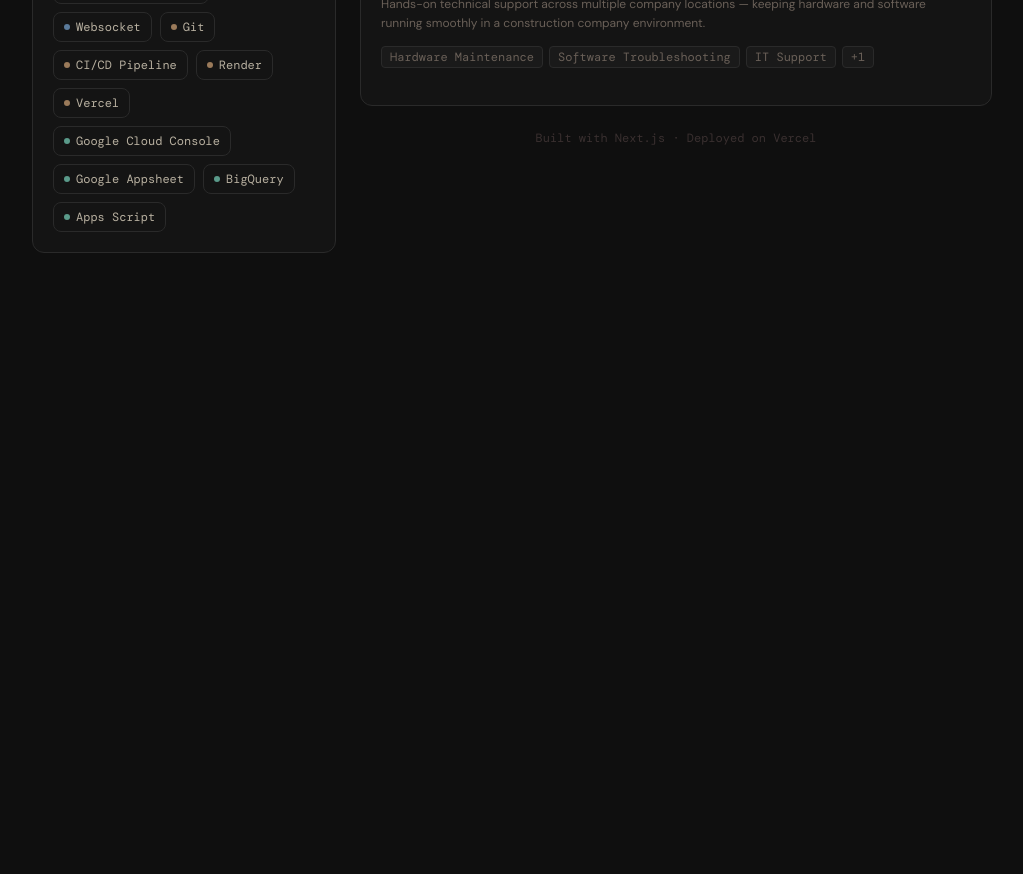
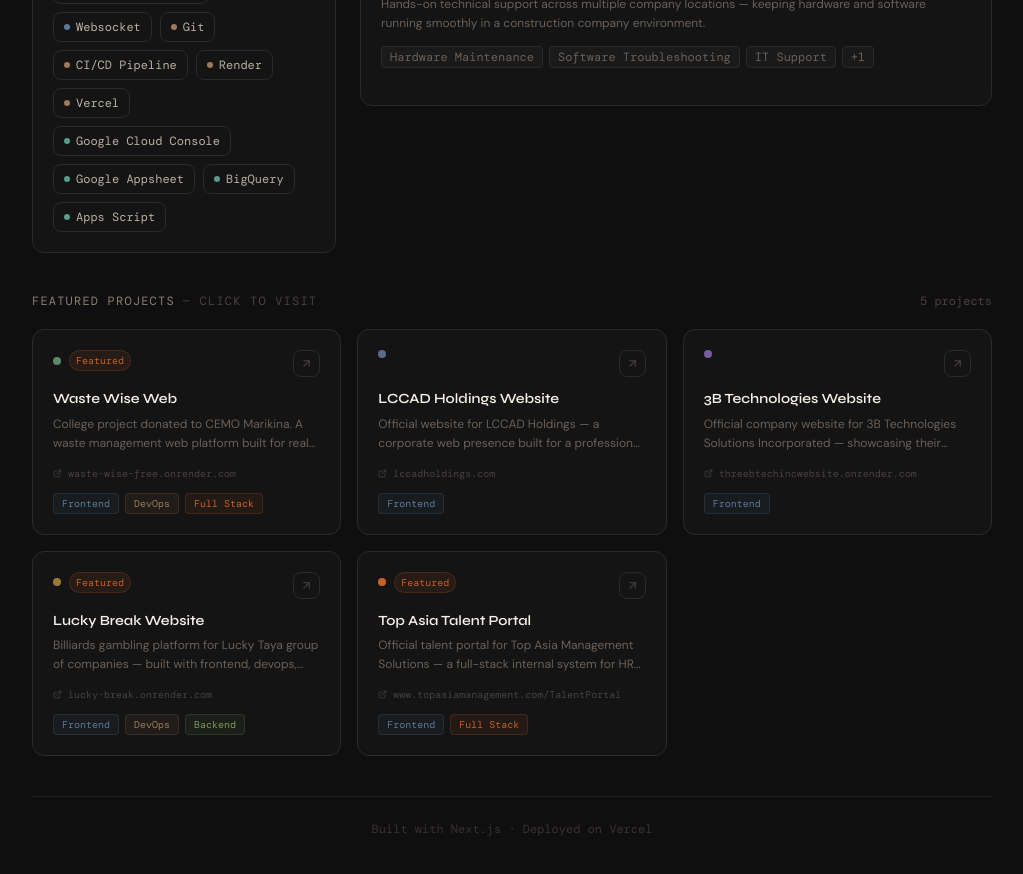
Before and after one commit to raceljude/portfoliov2, a Next.js app: page / in a window 1280 px wide. Shown: the part 920-1794 px from the top of the page, without its empty margins (128-1151 px from the left). Before the commit the page ends 1213 px from the top, so only its background shows below. Built offline with nearby package versions, Linux system fonts and the light colour scheme.

Commit message:
Changes to be committed: 	modified:   app/data.ts 	modified:   app/page.tsx 	new file:   components/ProjectCard.tsx

```diff
--- a/app/data.ts
+++ b/app/data.ts
@@ -33,6 +33,64 @@ export const skills = [
   { label: "Google Appsheet", category: "cloud" },
   { label: "BigQuery", category: "cloud" },
   { label: "Apps Script", category: "cloud" },
+];
+
+export const projects = [
+  {
+    id: "waste-wise",
+    title: "Waste Wise Web",
+    url: "https://waste-wise-free.onrender.com",
+    description:
+      "College project donated to CEMO Marikina. A waste management web platform built for real-world civic use.",
+    role: "Mainly contributed as frontend and devops of the project.",
+    tags: ["Frontend", "DevOps", "Full Stack"],
+    color: "#5a8a6a",
+    featured: true,
+  },
+  {
+    id: "lccad",
+    title: "LCCAD Holdings Website",
+    url: "https://lccadholdings.com",
+    description:
+      "Official website for LCCAD Holdings — a corporate web presence built for a professional audience.",
+    role: "Mainly contributed as frontend of the project.",
+    tags: ["Frontend"],
+    color: "#5a6a8a",
+    featured: false,
+  },
+  {
+    id: "3b-website",
+    title: "3B Technologies Website",
+    url: "https://threebtechincwebsite.onrender.com",
+    description:
+      "Official company website for 3B Technologies Solutions Incorporated — showcasing their services and identity.",
+    role: "Mainly contributed as frontend of the project.",
+    tags: ["Frontend"],
+    color: "#7a5a9a",
+    featured: false,
+  },
+  {
+    id: "lucky-break",
+    title: "Lucky Break Website",
+    url: "https://lucky-break.onrender.com",
+    description:
+      "Billiards gambling platform for Lucky Taya group of companies — built with frontend, devops, and minor backend contributions.",
+    role: "Mainly contributed as devops and frontend with minor backend of the project.",
+    tags: ["Frontend", "DevOps", "Backend"],
+    color: "#9a7a3a",
+    featured: true,
+  },
+  {
+    id: "top-asia-talent",
+    title: "Top Asia Talent Portal",
+    url: "https://www.topasiamanagement.com/TalentPortal",
+    description:
+      "Official talent portal for Top Asia Management Solutions — a full-stack internal system for HR and recruitment.",
+    role: "Mainly contributed as the full stack developer of the project.",
+    tags: ["Frontend", "Full Stack"],
+    color: "#c8602a",
+    featured: true,
+  },
 ];
 
 export const experiences = [
--- a/app/page.tsx
+++ b/app/page.tsx
@@ -5,7 +5,8 @@ import { Mail, Phone, MapPin, GraduationCap, Github, Linkedin } from "lucide-rea
 import ExperienceCard from "@/components/ExperienceCard";
 import ExperienceModal from "@/components/ExperienceModal";
 import SkillBadge from "@/components/SkillBadge";
-import { profile, education, skills, experiences } from "./data";
+import ProjectCard from "@/components/ProjectCard";
+import { profile, education, skills, experiences, projects } from "./data";
 
 type Experience = (typeof experiences)[number];
 
@@ -192,15 +193,38 @@ export default function Home() {
                 />
               ))}
 
-              {/* Footer note */}
-              <p
-                className="text-center text-xs font-mono text-[#3a3030] mt-2"
-                style={{ animation: "fadeIn 0.6s ease 0.6s forwards", opacity: 0 }}
-              >
-                Built with Next.js · Deployed on Vercel
-              </p>
             </div>
           </div>
+
+          {/* ─── PROJECTS ─── */}
+          <section className="mt-10">
+            <div
+              className="flex items-center justify-between mb-5"
+              style={{ animation: "fadeUp 0.6s ease 0.3s forwards", opacity: 0 }}
+            >
+              <h2 className="text-xs font-mono text-[#8a8070] uppercase tracking-widest flex items-center gap-2">
+                Featured Projects
+                <span className="text-[#4a4040]">— click to visit</span>
+              </h2>
+              <span className="text-xs font-mono text-[#4a4040]">{projects.length} projects</span>
+            </div>
+
+            <div className="grid grid-cols-1 sm:grid-cols-2 lg:grid-cols-3 gap-4">
+              {projects.map((project, i) => (
+                <ProjectCard key={project.id} project={project} index={i} />
+              ))}
+            </div>
+          </section>
+
+          {/* Footer */}
+          <footer
+            className="mt-10 pt-6 border-t border-[#1e1e1e] text-center"
+            style={{ animation: "fadeIn 0.6s ease 0.8s forwards", opacity: 0 }}
+          >
+            <p className="text-xs font-mono text-[#3a3030]">
+              Built with Next.js · Deployed on Vercel
+            </p>
+          </footer>
         </div>
       </main>
 
--- /dev/null
+++ b/components/ProjectCard.tsx
@@ -0,0 +1,105 @@
+"use client";
+
+import { ArrowUpRight, ExternalLink } from "lucide-react";
+
+const tagColors: Record<string, string> = {
+  Frontend: "#5a7a9a",
+  Backend: "#7a9a5a",
+  DevOps: "#9a7a5a",
+  "Full Stack": "#c8602a",
+};
+
+interface Project {
+  id: string;
+  title: string;
+  url: string;
+  description: string;
+  role: string;
+  tags: string[];
+  color: string;
+  featured: boolean;
+}
+
+interface ProjectCardProps {
+  project: Project;
+  index: number;
+}
+
+export default function ProjectCard({ project, index }: ProjectCardProps) {
+  return (
+    <a
+      href={project.url}
+      target="_blank"
+      rel="noopener noreferrer"
+      className="group relative flex flex-col rounded-xl border border-[#2a2a2a] bg-[#141414] p-5 transition-all duration-300 hover:border-[#3a3a3a] hover:bg-[#1a1a1a] hover:-translate-y-1 hover:shadow-2xl focus:outline-none focus:ring-2 focus:ring-[#c8602a]/40 overflow-hidden"
+      style={{
+        animation: `fadeUp 0.6s ease forwards`,
+        animationDelay: `${150 + index * 80}ms`,
+        opacity: 0,
+      }}
+    >
+      {/* Corner glow on hover */}
+      <div
+        className="absolute top-0 right-0 w-24 h-24 rounded-bl-full opacity-0 group-hover:opacity-10 transition-opacity duration-500 pointer-events-none"
+        style={{ background: project.color }}
+      />
+
+      {/* Top row */}
+      <div className="flex items-start justify-between gap-3 mb-3">
+        <div className="flex items-center gap-2">
+          <div
+            className="w-2 h-2 rounded-full shrink-0"
+            style={{ background: project.color }}
+          />
+          {project.featured && (
+            <span className="text-[10px] font-mono text-[#c8602a] bg-[#c8602a]/10 border border-[#c8602a]/20 px-1.5 py-0.5 rounded-full">
+              Featured
+            </span>
+          )}
+        </div>
+        <div className="p-1.5 rounded-lg border border-[#2a2a2a] text-[#4a4040] group-hover:text-[#f5f0e8] group-hover:border-[#3a3a3a] transition-all duration-200 group-hover:translate-x-0.5 group-hover:-translate-y-0.5 shrink-0">
+          <ArrowUpRight size={13} />
+        </div>
+      </div>
+
+      {/* Title */}
+      <h3 className="text-sm font-display font-semibold text-[#f5f0e8] leading-snug group-hover:text-white transition-colors mb-1.5">
+        {project.title}
+      </h3>
+
+      {/* Description */}
+      <p className="text-xs text-[#6a6058] leading-relaxed line-clamp-2 mb-3 flex-1">
+        {project.description}
+      </p>
+
+      {/* URL */}
+      <div className="flex items-center gap-1.5 text-[10px] font-mono text-[#4a4040] group-hover:text-[#6a6058] transition-colors mb-3">
+        <ExternalLink size={9} />
+        <span className="truncate">{project.url.replace(/^https?:\/\//, "")}</span>
+      </div>
+
+      {/* Tags */}
+      <div className="flex flex-wrap gap-1.5">
+        {project.tags.map((tag) => (
+          <span
+            key={tag}
+            className="text-[10px] font-mono px-2 py-0.5 rounded border text-[#b8b0a0]"
+            style={{
+              background: `${tagColors[tag] || "#8a8070"}15`,
+              borderColor: `${tagColors[tag] || "#8a8070"}30`,
+              color: tagColors[tag] || "#8a8070",
+            }}
+          >
+            {tag}
+          </span>
+        ))}
+      </div>
+
+      {/* Bottom accent */}
+      <div
+        className="absolute bottom-0 left-0 h-px w-0 group-hover:w-full transition-all duration-500"
+        style={{ background: `linear-gradient(90deg, ${project.color}, transparent)` }}
+      />
+    </a>
+  );
+}
```
